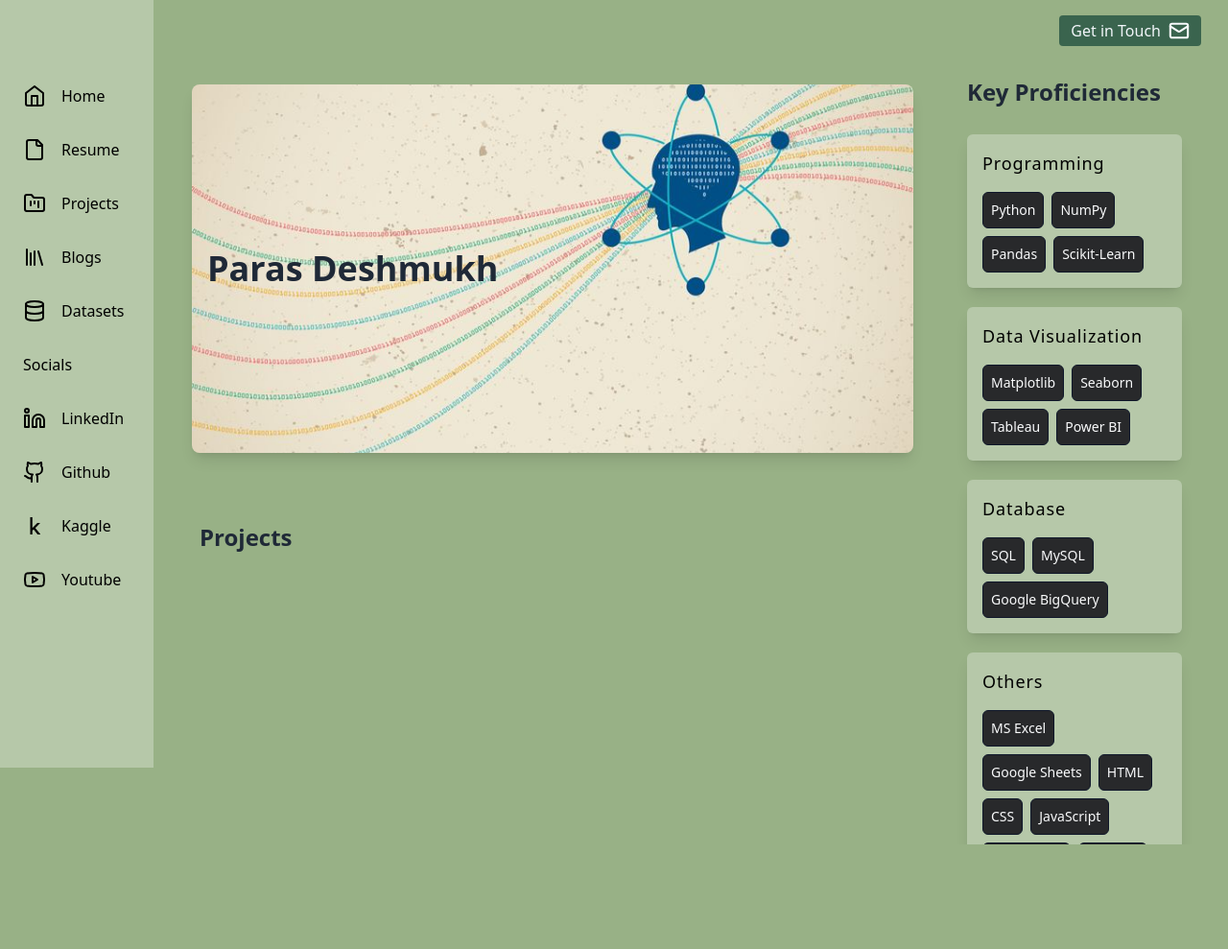
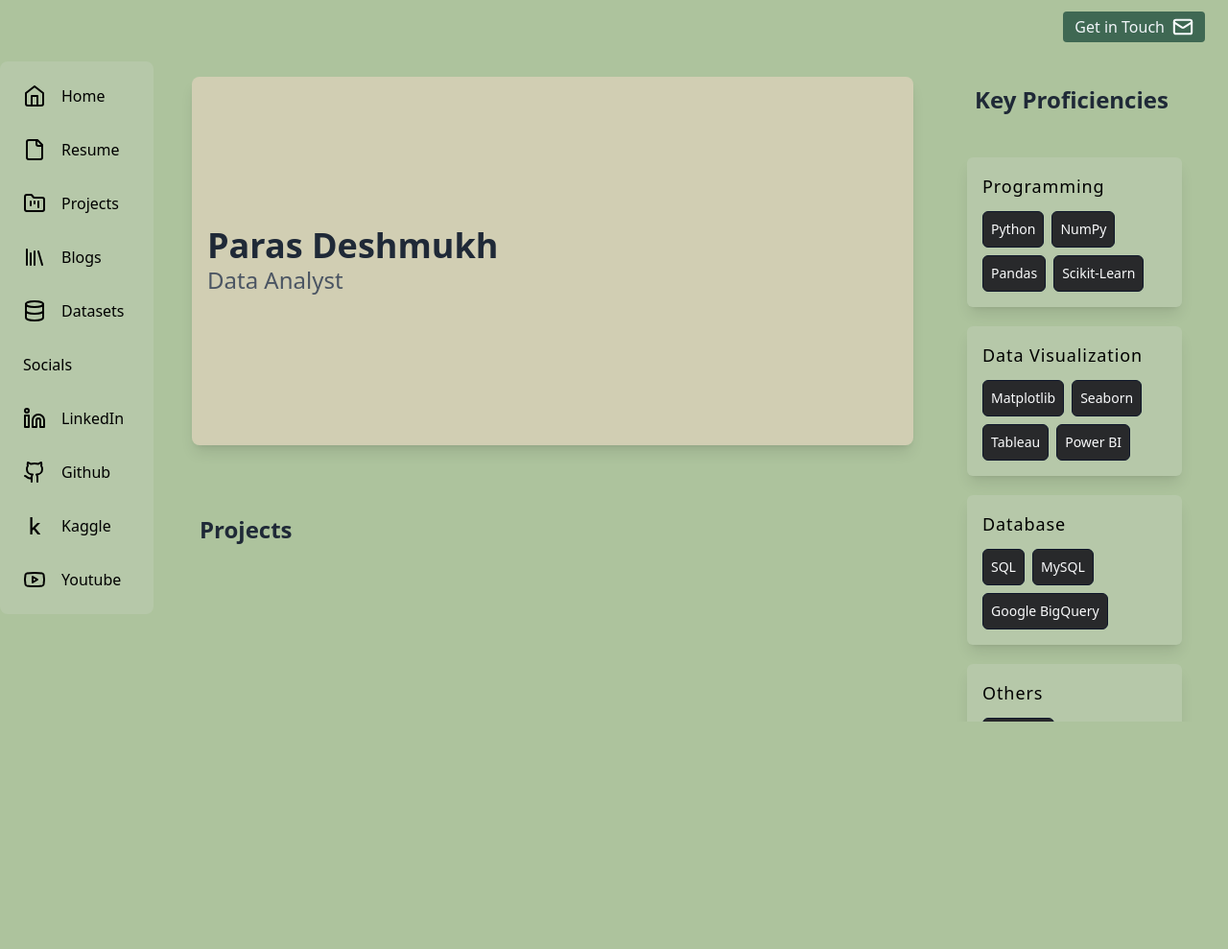
Before and after one commit to alluringxstalwart/Portfolio, a website: page index.html in a window 1280 px wide. Shown: the top 989 px of the page at 96% size. Drawn offline with nearby package versions, Linux system fonts and the light colour scheme.

Commit message:
modified

```diff
--- a/index.html
+++ b/index.html
@@ -18,7 +18,7 @@
 
     <div class="window flex w-full min-h-screen h-auto">
 
-        <div id="aside" class="aside fixed  h-screen w-full md:w-72 z-30 overflow-auto  ">
+        <div id="aside" class="aside fixed z-50  h-screen w-3/4 md:w-72 z-30 overflow-auto  ">
             <div class="side flex flex-col w-full">
                 <div id="tside " class="hidden  lg:flex p-8 ">
 
@@ -140,7 +140,7 @@
         <div class="main flex flex-col  w-screen  min-h-screen  ">
 
 
-            <div class="nav sticky top-0 flex flex-row  justify-between items-center p-4 ">
+            <div class="nav z-20 sticky top-0 flex flex-row  justify-between items-center p-3 " style="background-color: rgb(173 195 157);">
                 <div>
 
                     <div id="menu" class="mx-3 lg:hidden cursor-pointer">
@@ -185,7 +185,7 @@
                                     Paras Deshmukh
                                 </span>
                                 <span id="desig" class="text-2xl text-gray-600">
-                                    <!-- Data Analyst -->
+                                    Data Analyst
                                 </span>
                             </div>
                         </div>
@@ -195,7 +195,7 @@
                     <div class=" md:hidden p-4 w-full height-full pt-0">
 
                         <div id="skillsmain" class="skills flex flex-col justify-start pt-0">
-                            <span class=" tit text-2xl font-bold text-gray-800 mb-7 sticky top-0 ">Key Proficiencies</span>
+                            <span class=" tit text-2xl font-bold text-gray-800 mb-7 ">Key Proficiencies</span>
                             <div class=" grid grid-cols-1 md:grid-cols-2 lg:grid-cols- gap-5">
                                 <div class="skillcard flex-1 flex flex-col gap-4  p-4 rounded-md shadow-lg">
                                     <div class="text-primary font-medium text-lg tracking-wider">Programming</div>
@@ -319,13 +319,13 @@
 
 
                 </div>
-                <div class="hidden md:flex flex-col justify-between items-center p-4 pt-0 md:w-72 h-screen overflow-auto">
+                <div class="bodyright hidden md:flex sticky top-20 flex-col justify-between items-center p-4 pt-0 md:w-72 h-1/3 overflow-auto">
                     <div class=" p-4 w-full height-full pt-0">
 
                         <div id="skillsright" class="skills flex flex-col justify-start pt-0">
-                            <span class=" tit text-2xl font-bold text-gray-800 mb-7 sticky top-0 ">Key Proficiencies</span>
+                            <span class=" tit text-2xl font-bold text-gray-800  mb-7 z-10 sticky top-0 p-2 pb-4" style="background-color: rgb(173 195 157);">Key Proficiencies</span>
                             <div class="grid grid-cols-1 md:grid-cols-2 lg:grid-cols-1 gap-5">
-                                <div class="skillcard flex-1 flex flex-col gap-4  p-4 rounded-md shadow-lg">
+                                <div class="skillcard flex-1 flex flex-col gap-3  p-4 rounded-md shadow-lg">
                                     <div class="text-primary font-medium text-lg tracking-wider">Programming</div>
                                     <div class="flex flex-wrap gap-2">
                                         <div
@@ -343,7 +343,7 @@
                                     </div>
 
                                 </div>
-                                <div class="skillcard flex-1 flex flex-col gap-4  p-4 rounded-md shadow-lg">
+                                <div class="skillcard flex-1 flex flex-col gap-3  p-4 rounded-md shadow-lg">
                                     <div class="text-primary font-medium text-lg tracking-wider">Data Visualization
                                     </div>
                                     <div class="flex flex-wrap gap-2">
@@ -366,7 +366,7 @@
                                     </div>
 
                                 </div>
-                                <div class="skillcard flex-1 flex flex-col gap-4  p-4 rounded-md shadow-lg">
+                                <div class="skillcard flex-1 flex flex-col gap-3  p-4 rounded-md shadow-lg">
                                     <div class="text-primary font-medium text-lg tracking-wider">Database</div>
                                     <div class="flex flex-wrap gap-2">
                                         <div
@@ -382,7 +382,7 @@
                                             Google BigQuery</div>
                                     </div>
                                 </div>
-                                <div class="skillcard flex-1 flex flex-col gap-4  p-4 rounded-md shadow-lg">
+                                <div class="skillcard flex-1 flex flex-col gap-3  p-4 rounded-md shadow-lg">
                                     <div class="text-primary font-medium text-lg tracking-wider">Others</div>
                                     <div class="flex flex-wrap gap-2">
                                         <div
--- a/styles.css
+++ b/styles.css
@@ -42,22 +42,31 @@ body {
 
 .window {
     /* background-color: #b6c8a9; */
-    background-color: rgb(152 177 134);
+    /* background-color: rgb(152 177 134); */
+    background-color: rgb(173 195 157);
+
 }
 
 .aside {
 /* background-color: rgb(152 177 134); */
-background-color:#b6c8a9 ;
+/* background-color:#b6c8a9 ; */
+
 display: none;
 z-index: 30;
 }
 
+.bside {
+background-color:#b6c8a9 ;
+
+}
+
 #intro {
-    background-image: url('img/shutterstock_396213982_9e88ef51ab.jpg');
+    /* background-image: url('img/leone-venter-VieM9BdZKFo-unsplash.jpg'); */
+    background-color: rgba(230, 213, 192, 0.636);
     background-repeat: no-repeat;
     background-attachment: fixed;
-    background-size: cover;
-    background-position: center;
+    background-size: contain;
+    background-position: left;
 
 }
 
@@ -69,6 +78,8 @@ z-index: 30;
 background-color:#b6c8a9 ;
 
 }
+
+
 
 
 @media only screen and (min-width:1024px) {
```
Also changed, not shown: img/shutterstock_396213982_9e88ef51ab.jpg (deleted).
